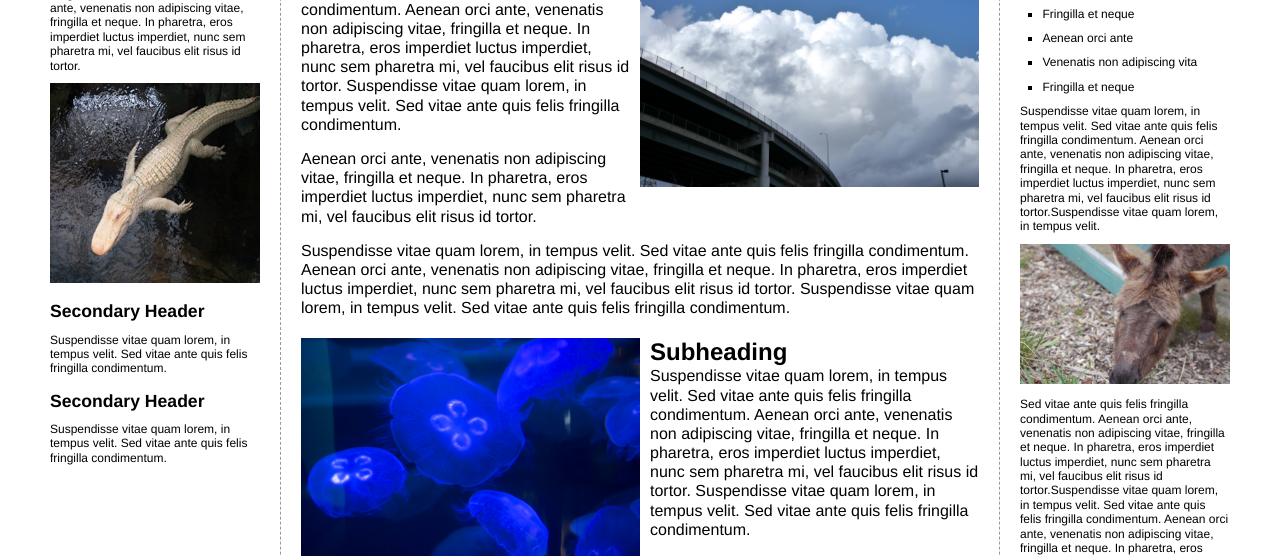
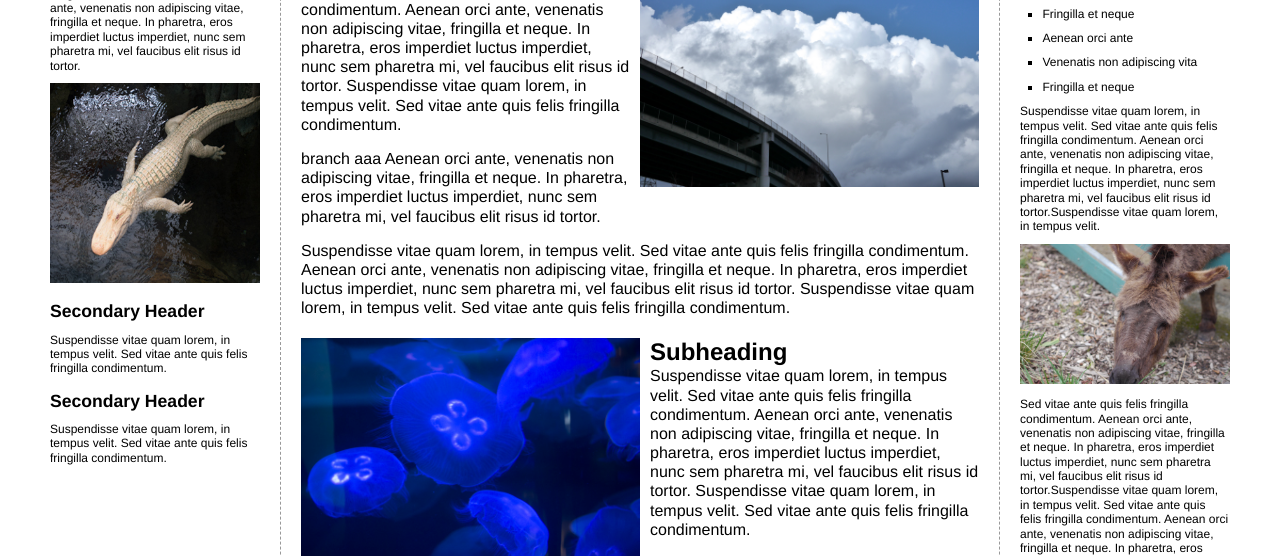
Before and after one commit to melikexeryoruk/dw2, a plain HTML site: page html/index.html in a window 1280 px wide. Shown: the part 242-798 px from the top of the page. Drawn offline with Linux system fonts and the light colour scheme.

Commit message:
branch aaa aanpassing

```diff
--- a/html/index.html
+++ b/html/index.html
@@ -39,6 +39,7 @@
               ante quis felis fringilla condimentum.
             </p>
             <p>
+		branch aaa
               Aenean orci ante, venenatis non adipiscing vitae, fringilla et
               neque. In pharetra, eros imperdiet luctus imperdiet, nunc sem
               pharetra mi, vel faucibus elit risus id tortor.
```
